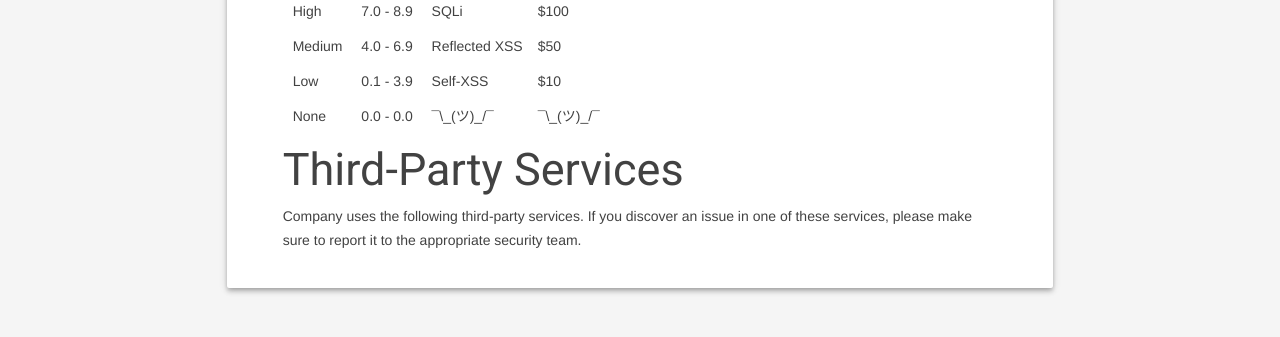
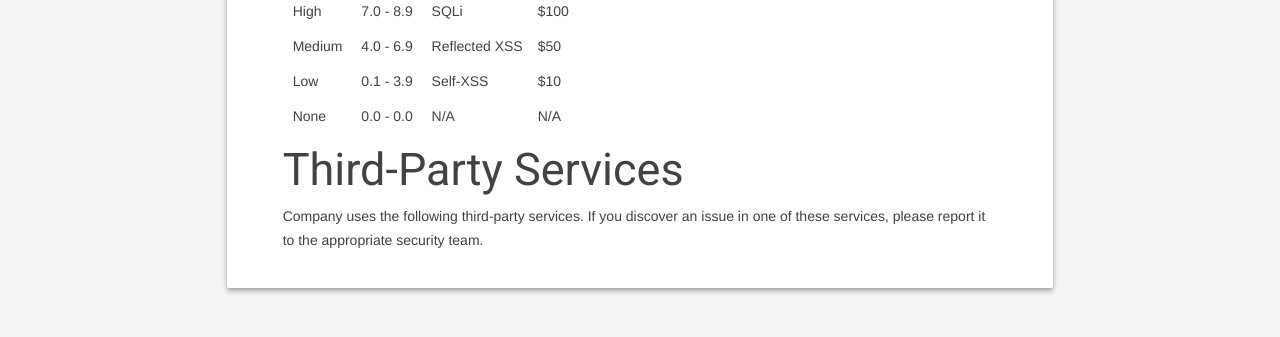
Before and after one commit to EdOverflow/security-template, a Jekyll site: the page built from index.md, in a window 1280 px wide. Shown: the part 2005-2342 px from the top of the page. Built offline with Jekyll 4.4.1, drawn with Linux system fonts in a browser that asks for light colours; our own code applies the rules of GitHub Pages for plain Markdown files.

Commit message:
Index tweaks

```diff
--- a/index.md
+++ b/index.md
@@ -68,10 +68,10 @@ If you are the first to report an issue, and we make a code or configuration cha
 | High     | 7.0 - 8.9  | SQLi          | $100  |
 | Medium   | 4.0 - 6.9  | Reflected XSS | $50   |
 | Low      | 0.1 - 3.9  | Self-XSS      | $10   |
-| None     | 0.0 - 0.0  | ¯\\\_(ツ)\_/¯ | ¯\\\_(ツ)\_/¯ |
+| None     | 0.0 - 0.0  | N/A           | N/A   |
 
 ## Third-Party Services
 
-{{ site.company_name }} uses the following third-party services. If you discover an issue in one of these services, please make sure to report it to the appropriate security team.
+{{ site.company_name }} uses the following third-party services. If you discover an issue in one of these services, please  report it to the appropriate security team.
 
 <!-- Insert list of third-party services here. -->
```
